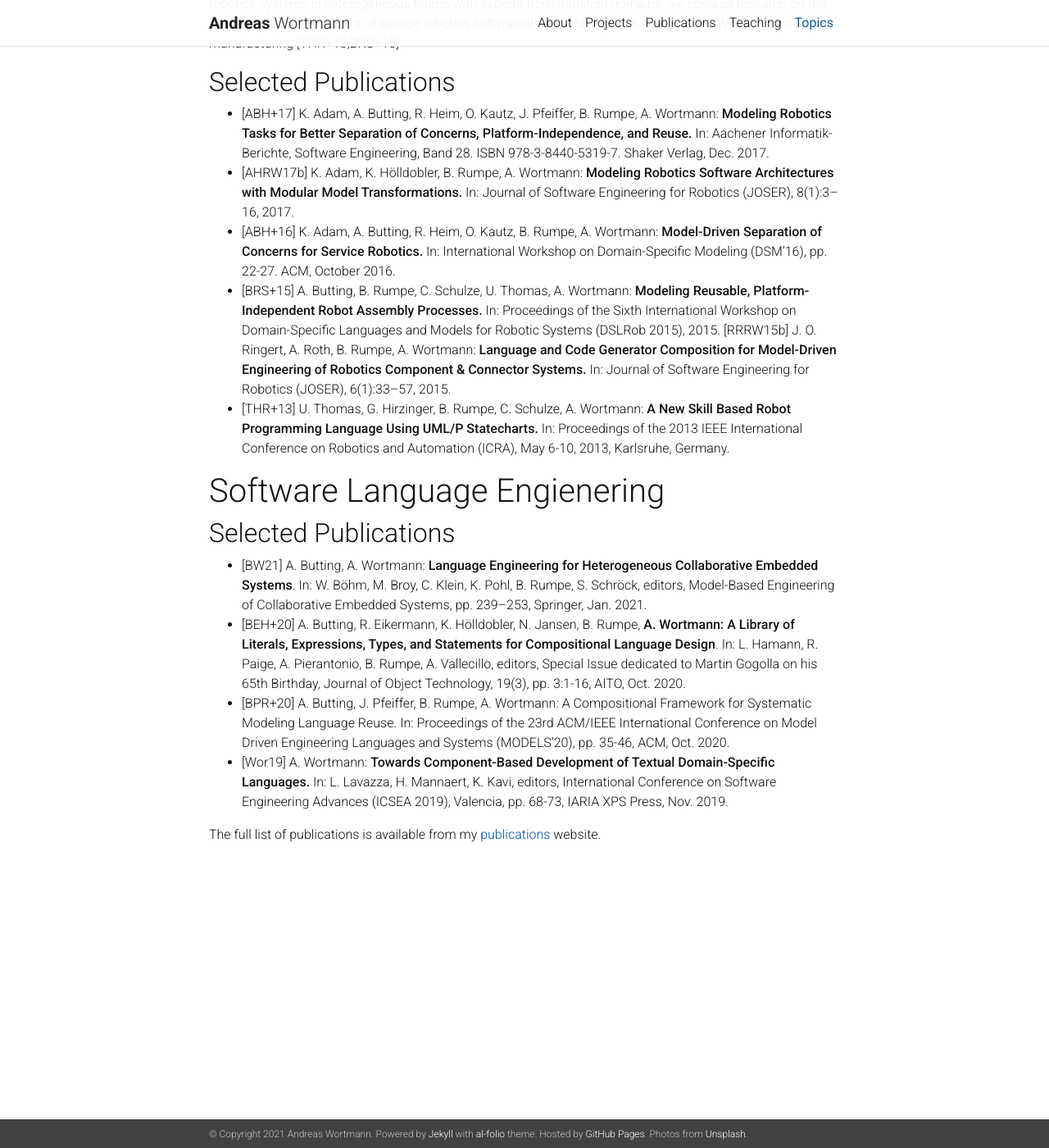
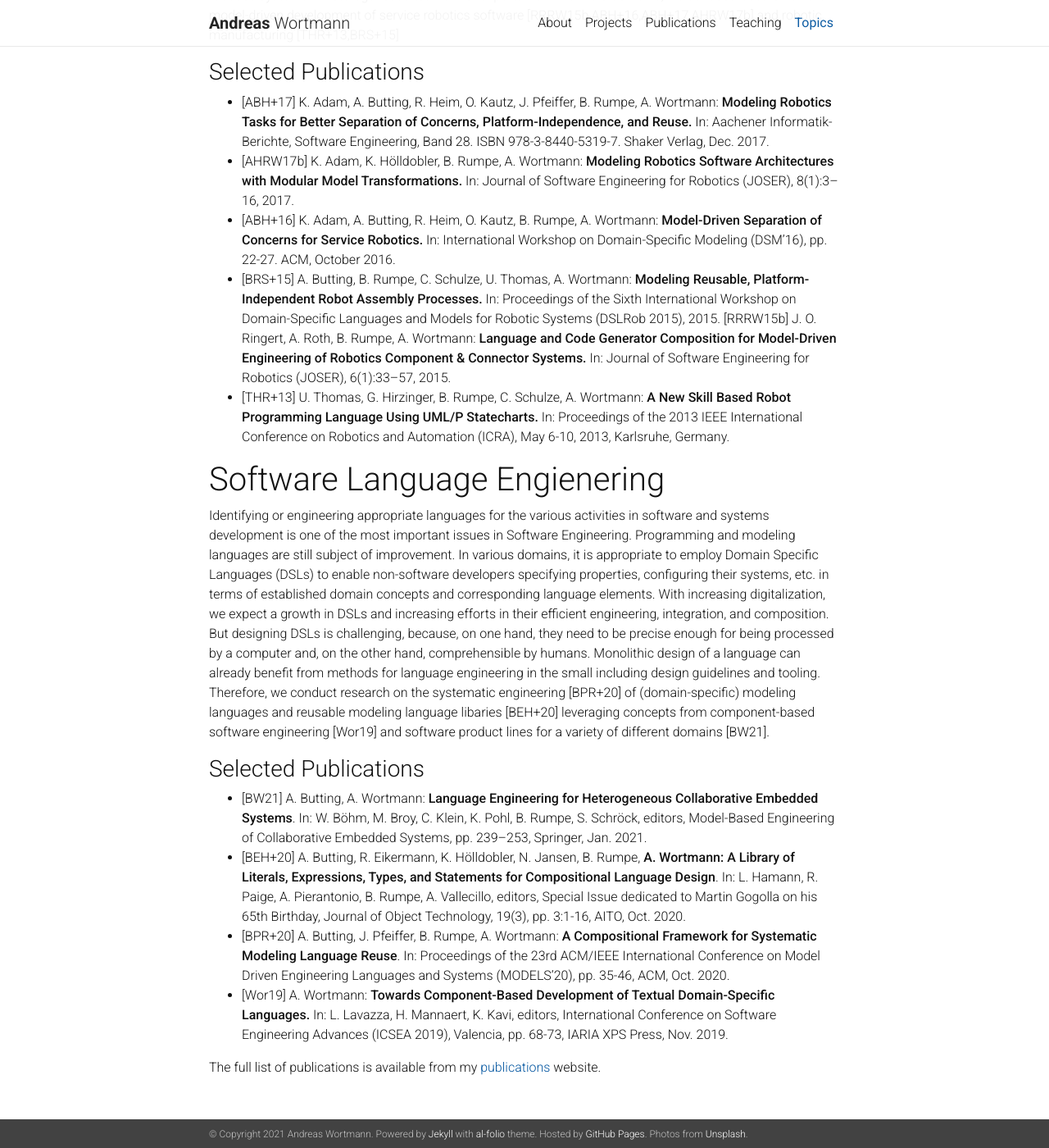
Before and after one commit to awortmann/awortmann.github.io, a Jekyll site: the page built from _pages/topics.md, in a window 1280 px wide and 1400 px high, scrolled down 2012 px. Shown: the whole window at 82% size. Built offline with Jekyll 4.4.1, drawn with Linux system fonts in a browser that asks for light colours; nearby versions of some CDN libraries; a style sheet for code colours, icons or effects is not loaded.

Commit message:
Minor update

```diff
--- a/_pages/topics.md
+++ b/_pages/topics.md
@@ -10,7 +10,7 @@
 
 Development of software for automotive systems has become increasingly complex. Sophisticated driver assistance, collaboration, and Car2X-communication systems as well as advanced active and passive safety-systems result in complex, software-intensive automotive systems. As these feature-driven subsystems may be arbitrarily combined by the customer, a huge amount of distinct variants needs to be managed, developed and tested. Thus, we are carrying out numerous projects in the automotive software engineering, here we concentrate modeling of functional [DRW+20] and logical [KRW20,BKRW19] architectures for collaborative systems [BBD+21], on managing variability [KRSW20], and on model-driven testing [DGH+19].
 
-## Selected Publications
+### Selected Publications
 
 - [BBD+21] B. Böhm, W. Böhm, M. Daun, A. Hayward, S. Kranz, N. Regnat, S. Schröck, I. Stierand, A. Vogelsang, J. Vollmar, S. Voss, T. Weyer, A. Wortmann:
 **Engineering of Collaborative Embedded Systems**. In: W. Böhm, M. Broy, C. Klein, K. Pohl, B. Rumpe, S. Schröck, editors, Model-Based Engineering of Collaborative Embedded Systems, pp. 15–48, Springer, Jan. 2021.
@@ -26,7 +26,7 @@
 
 Industr 4.0, the fourth industrial revolution, raises new challenges for future manufacturing which are driven by four disruptions: (1) data volumes, computational power, and connectivity; (2) the emergence of analytics and business-intelligencecapabilities; (3) new forms of human–machine interaction; (4) and improvements in transferring digital instructions to the physical world, such as advanced robotics and 3D printing. One of the most promising concepts of Industry 4.0 are digital twins, integrated digital data, models, and services that foster a better understanding of the production systems of Industry 4.0 and a more sustainable handling of resources. We, therefore, conduct research on modeling languages in Industry 4.0 [WBCW20], on the efficient management of manfuacturing data [SHH+20], and on the systematic conception, engienering, and deployment of self-adaptive digital twins [BDH+20,DMR+20,KMR+20].
 
-## Selected Publications
+### Selected Publications
 
 - [BDH+20] P. Bibow, M. Dalibor, C. Hopmann, B. Mainz, B. Rumpe, D. Schmalzing, M. Schmitz, A. Wortmann: **Model-Driven Development of a Digital Twin for Injection Molding**. In: S. Dustdar, E. Yu, C. Salinesi, D. Rieu, V. Pant, editors, International Conference on Advanced Information Systems Engineering (CAiSE'20), pp. 85-100, Grenoble, Springer International Publishing, June 2020.
 - [DMR+20] M. Dalibor, J. Michael, B. Rumpe, S. Varga, A. Wortmann:
@@ -40,7 +40,7 @@
 
 Deploying robotics applications requires expertise from multiple domains, including general software engineering and the application domain itself. Consequently, successfulrobotics applications are developed by teams of software experts, robotics experts, andapplication domain experts. The conceptual gap between application domain challengesand implementation domain solutions gives rise to accidental complexities from solvingproblem domain challenges with programming domain details. This complicates develop-ment and may lead to failure. Domain and robotics experts are rarely software engineeringexperts. Their involvement into the software engineering of reusable robotics applicationsrequires that they become software experts or that implementation details can be abstracted. To enable the efficient engineering of robotics systems in heterogeneous teams with experts from manifold domains, we conduct research on the model-driven development of service robotics software [RRRW15b,ABH+16,ABH+17,AHRW17b] and robotic manufacturing [THR+13,BRS+15]
 
-## Selected Publications
+### Selected Publications
 
 - [ABH+17] K. Adam, A. Butting, R. Heim, O. Kautz, J. Pfeiffer, B. Rumpe, A. Wortmann: **Modeling Robotics Tasks for Better Separation of Concerns, Platform-Independence, and Reuse.** In: Aachener Informatik-Berichte, Software Engineering, Band 28. ISBN 978-3-8440-5319-7. Shaker Verlag, Dec. 2017.
 - [AHRW17b] K. Adam, K. Hölldobler, B. Rumpe, A. Wortmann: **Modeling Robotics Software Architectures with Modular Model Transformations.** In: Journal of Software Engineering for Robotics (JOSER), 8(1):3–16, 2017.
@@ -51,11 +51,13 @@
 
 # Software Language Engienering
 
-## Selected Publications
+Identifying or engineering appropriate languages for the various activities in software and systems development is one of the most important issues in Software Engineering. Programming and modeling languages are still subject of improvement. In various domains, it is appropriate to employ Domain Specific Languages (DSLs) to enable non-software developers specifying properties, configuring their systems, etc. in terms of established domain concepts and corresponding language elements. With increasing digitalization, we expect a growth in DSLs and increasing efforts in their efficient engineering, integration, and composition. But designing DSLs is challenging, because, on one hand, they need to be precise enough for being processed by a computer and, on the other hand, comprehensible by humans. Monolithic design of a language can already benefit from methods for language engineering in the small including design guidelines and tooling. Therefore, we conduct research on the systematic engineering [BPR+20] of (domain-specific) modeling languages and reusable modeling language libaries [BEH+20] leveraging concepts from component-based software engineering [Wor19] and software product lines for a variety of different domains [BW21].
+
+### Selected Publications
 
 - [BW21] A. Butting, A. Wortmann: **Language Engineering for Heterogeneous Collaborative Embedded Systems**. In: W. Böhm, M. Broy, C. Klein, K. Pohl, B. Rumpe, S. Schröck, editors, Model-Based Engineering of Collaborative Embedded Systems, pp. 239–253, Springer, Jan. 2021.
 - [BEH+20] A. Butting, R. Eikermann, K. Hölldobler, N. Jansen, B. Rumpe, **A. Wortmann: A Library of Literals, Expressions, Types, and Statements for Compositional Language Design**. In: L. Hamann, R. Paige, A. Pierantonio, B. Rumpe, A. Vallecillo, editors, Special Issue dedicated to Martin Gogolla on his 65th Birthday, Journal of Object Technology, 19(3), pp. 3:1-16, AITO, Oct. 2020.
-- [BPR+20] A. Butting, J. Pfeiffer, B. Rumpe, A. Wortmann: A Compositional Framework for Systematic Modeling Language Reuse. In: Proceedings of the 23rd ACM/IEEE International Conference on Model Driven Engineering Languages and Systems (MODELS'20), pp. 35-46, ACM, Oct. 2020.
+- [BPR+20] A. Butting, J. Pfeiffer, B. Rumpe, A. Wortmann: **A Compositional Framework for Systematic Modeling Language Reuse**. In: Proceedings of the 23rd ACM/IEEE International Conference on Model Driven Engineering Languages and Systems (MODELS'20), pp. 35-46, ACM, Oct. 2020.
 - [Wor19] A. Wortmann: **Towards Component-Based Development of Textual Domain-Specific Languages.** In: L. Lavazza, H. Mannaert, K. Kavi, editors, International Conference on Software Engineering Advances (ICSEA 2019), Valencia, pp. 68-73, IARIA XPS Press, Nov. 2019.
 
 The full list of publications is available from my [publications](../publications/) website.
```
